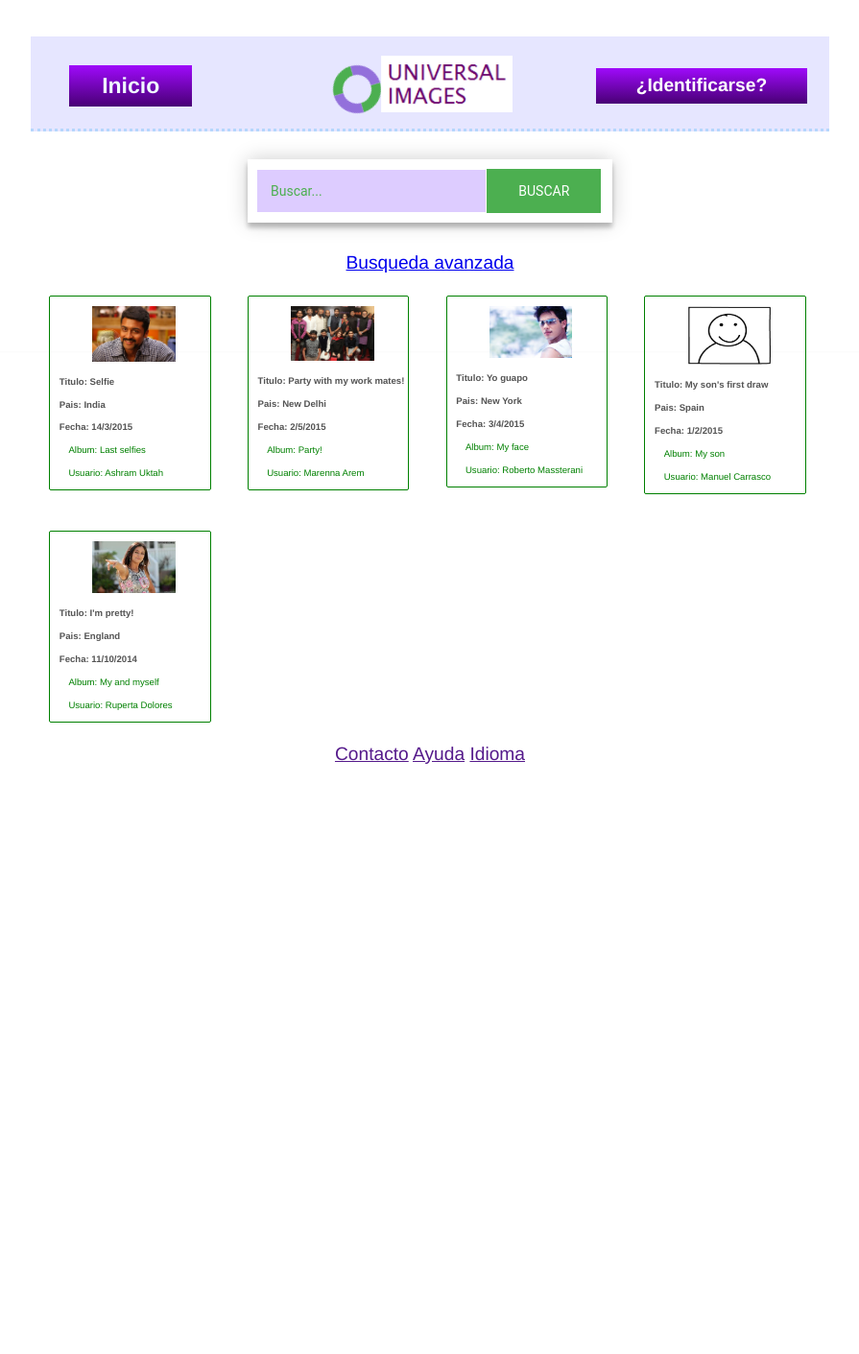
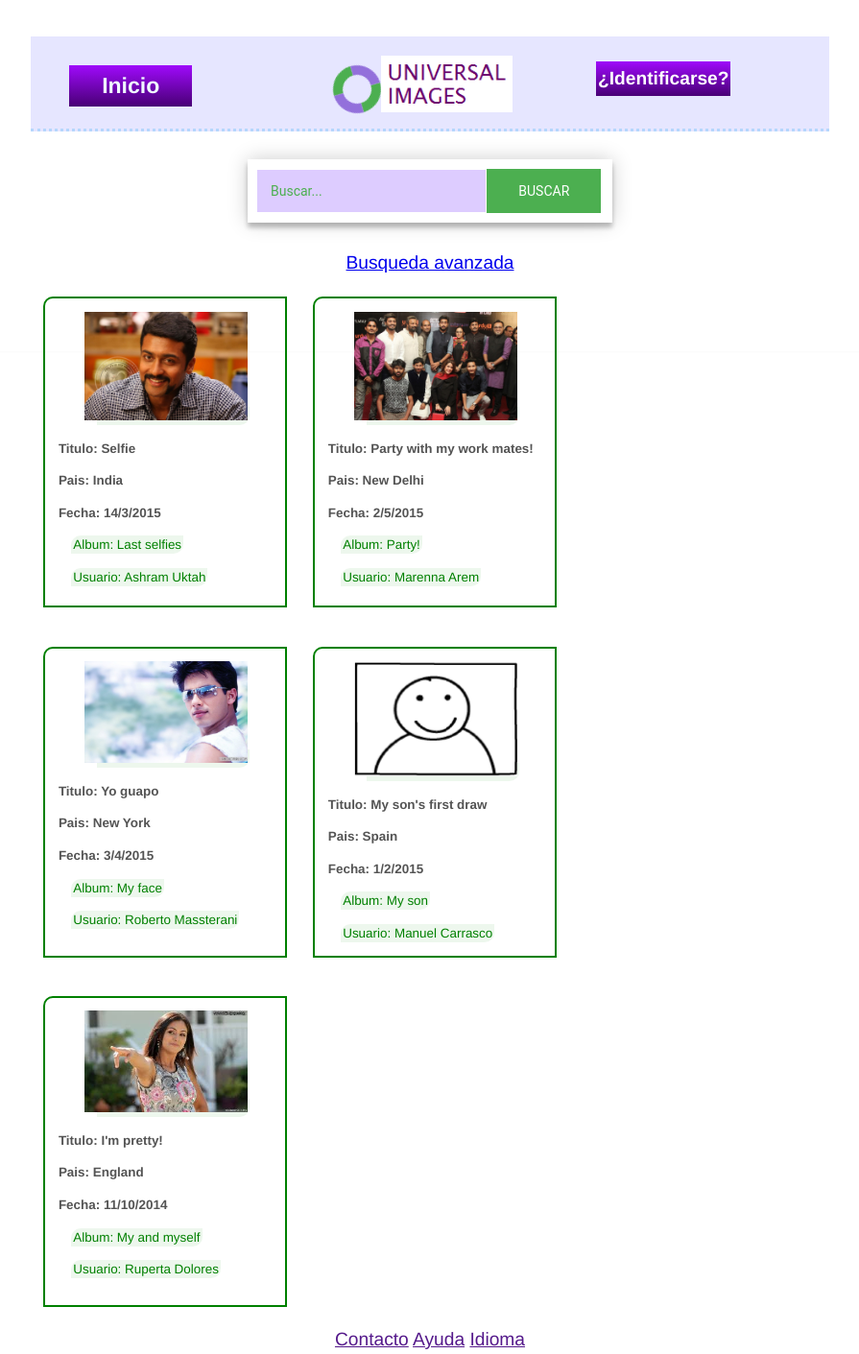
Before and after one commit to Alexei-117/PH, a PHP site: page / in a window 1280 px wide. Shown: the whole page at 96% size, without its empty margins (192-1087 px from the left). Before the commit the page ends 796 px from the top, so only its background shows below. Run offline with PHP 8.4, Linux system fonts and the light colour scheme.

Commit message:
comiteo lprimero

```diff
--- a/Práctica 4/css/index.css
+++ b/Práctica 4/css/index.css
@@ -36,18 +36,27 @@ ol li{
 	width:33%;
 	float:left;
 }
+
+main{
+	text-align:center;
+}
+
 article{
 	text-align:justify;
-	text-indent:1em;
-	font-size:0.5em;
+	font-size:0.7em;
 
-	border:solid green 2px;
-	border-width:1px;
-	border-radius:2px;
+	border:solid green;
+	border-width:2px;
+	border-radius:10px 0px 0px 0px;
 
 	width:20%;
+	min-width:250px;
+	height:320px;
+
+	position:relative;
 	float:left;
-	margin:2em;
+	margin:1.5em 1em;
+	display:block;
 	padding:0;
 }
 article img{
@@ -60,8 +69,15 @@ article img{
 article a{
 	margin:1em;
 
+	padding:2px;
+	border-radius:10px 0px 10px 0px;
+	background-color:rgba(76,175,80,0.1);
+
 	color:green;
 	text-decoration:none;
+}
+article p{
+	text-indent:1em;
 }
 
 footer{;
@@ -205,11 +221,14 @@ legend {
 }
 
 .boton-ini{
+	position:absolute;
+	top:0px;
+
 	background:linear-gradient(#9F0AFB, #480075);
 	margin:0 auto;
 	margin-right:20%;
 	margin-top:5%;
-	padding: 0.2em 0 0.2em 0;
+	padding: 0.2em 0.1em 0.2em 0.1em;
 	color:white;
 }
 /*buscador*/
--- a/Práctica 4/form-busqueda.html
+++ b/Práctica 4/form-busqueda.html
@@ -11,7 +11,7 @@
 	<main>
 		<form action="result-busqueda.html">
 			<label for="Titulo">Titulo</label>
-			<input type="text" name="Titulo">
+			<input type="text" name="Titulo" id="Titulo">
 			<br>
 			<label for="Fecha_inicio">Fecha entre</label>
 			<input type="date" name="Fecha_inicio"><b>y</b><input type="date" name="Fecha_final">
--- a/Práctica 4/index.html
+++ b/Práctica 4/index.html
@@ -19,7 +19,7 @@
 				</div>
 				<img class="logo" alt="logo" src="img/logo.png">
 			</li>
-			<li>
+			<li >
 				<div class="boton-ini" >¿Identificarse?
 					<form action="index2.html" class="ini-form">
 					  <input type="text" name="nombre" placeholder="Nombre"/>
```
Also changed, not shown: 1 other file.
